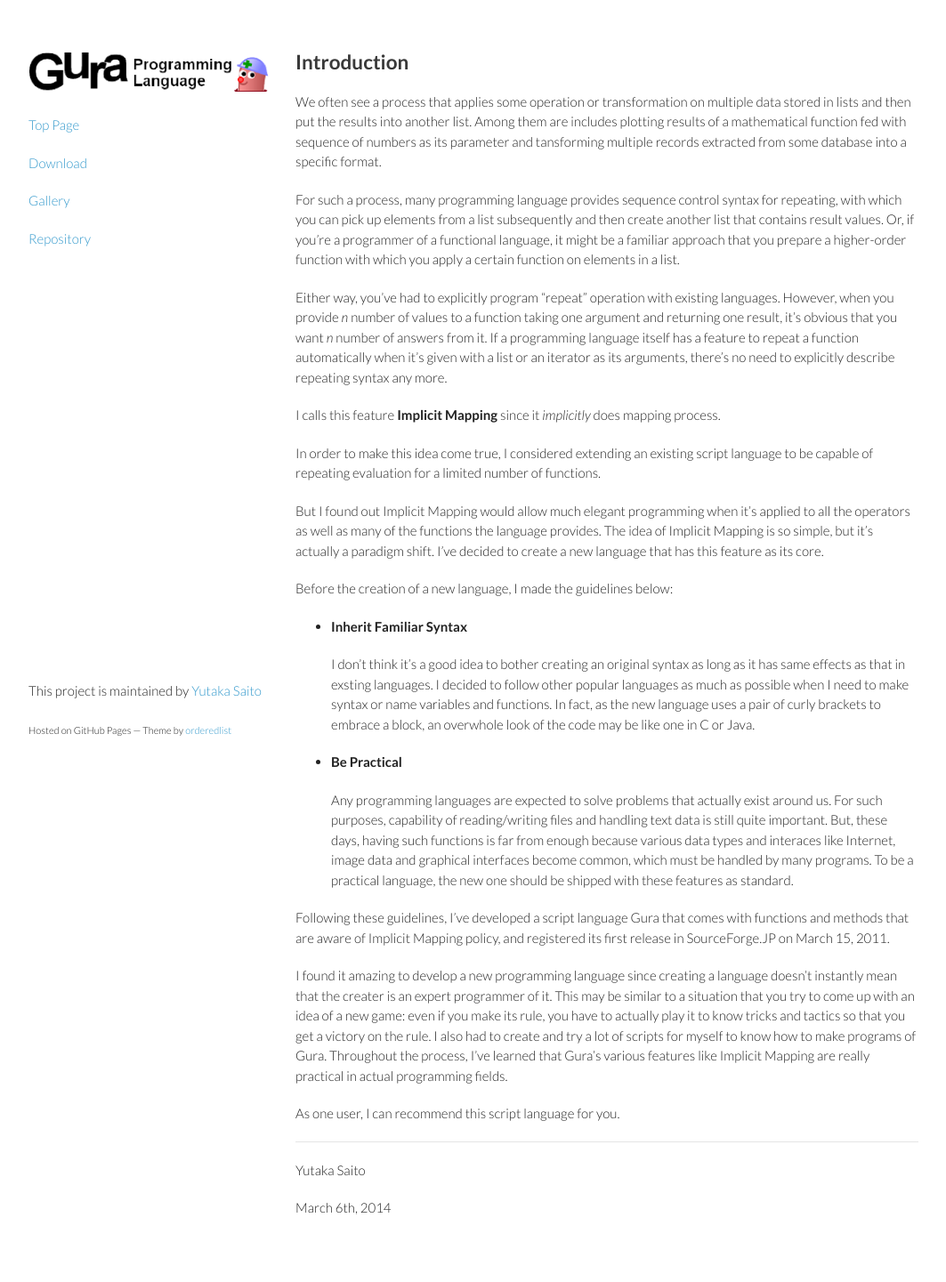
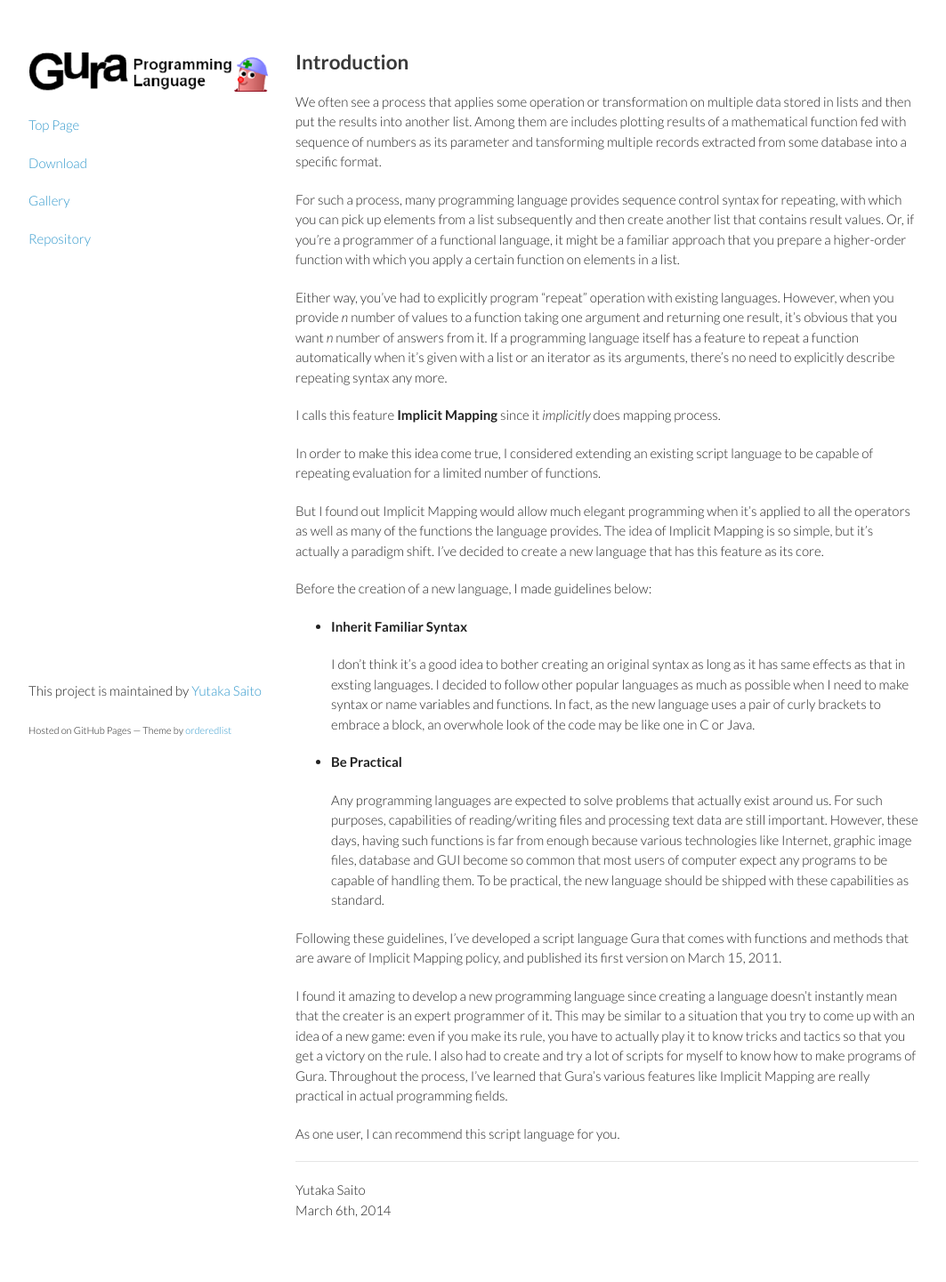
Before and after one commit to rudidude86/gura-lang.github.io, a Jekyll site: the page built from documents/Introduction.md, in a window 1280 px wide. Shown: the whole page at 89% size, without its empty margins (108-1171 px from the left). Built offline with Jekyll 4.4.1, drawn with Linux system fonts in a browser that asks for light colours; Markdown is read by kramdown in place of the engine named in the settings.

Commit message:
updated document

```diff
--- a/documents/Introduction.md
+++ b/documents/Introduction.md
@@ -37,7 +37,7 @@ when it's applied to all the operators as well as many of the functions the lang
 The idea of Implicit Mapping is so simple, but it's actually a paradigm shift.
 I've decided to create a new language that has this feature as its core.
 
-Before the creation of a new language, I made the guidelines below:
+Before the creation of a new language, I made guidelines below:
 
 * __Inherit Familiar Syntax__
 
@@ -51,15 +51,15 @@ Before the creation of a new language, I made the guidelines below:
 * __Be Practical__
 
   Any programming languages are expected to solve problems that actually exist around us.
-  For such purposes, capability of reading/writing files and handling text data is still quite important.
-  But, these days, having such functions is far from enough
-  because various data types and interaces like Internet, image data and graphical interfaces
-  become common, which must be handled by many programs.
-  To be a practical language, the new one should be shipped with these features as standard.
+  For such purposes, capabilities of reading/writing files and processing text data are still important.
+  However, these days, having such functions is far from enough
+  because various technologies like Internet, graphic image files, database and GUI become so common
+  that most users of computer expect any programs to be capable of handling them.
+  To be practical, the new language should be shipped with these capabilities as standard.
 
 Following these guidelines, I've developed a script language Gura
 that comes with functions and methods that are aware of Implicit Mapping policy,
-and registered its first release in SourceForge.JP on March 15, 2011.
+and published its first version on March 15, 2011.
 
 I found it amazing to develop a new programming language
 since creating a language doesn't instantly mean that the creater is an expert programmer of it.
@@ -74,5 +74,4 @@ As one user, I can recommend this script language for you.
 
 --------
 Yutaka Saito
-
 March 6th, 2014
```
